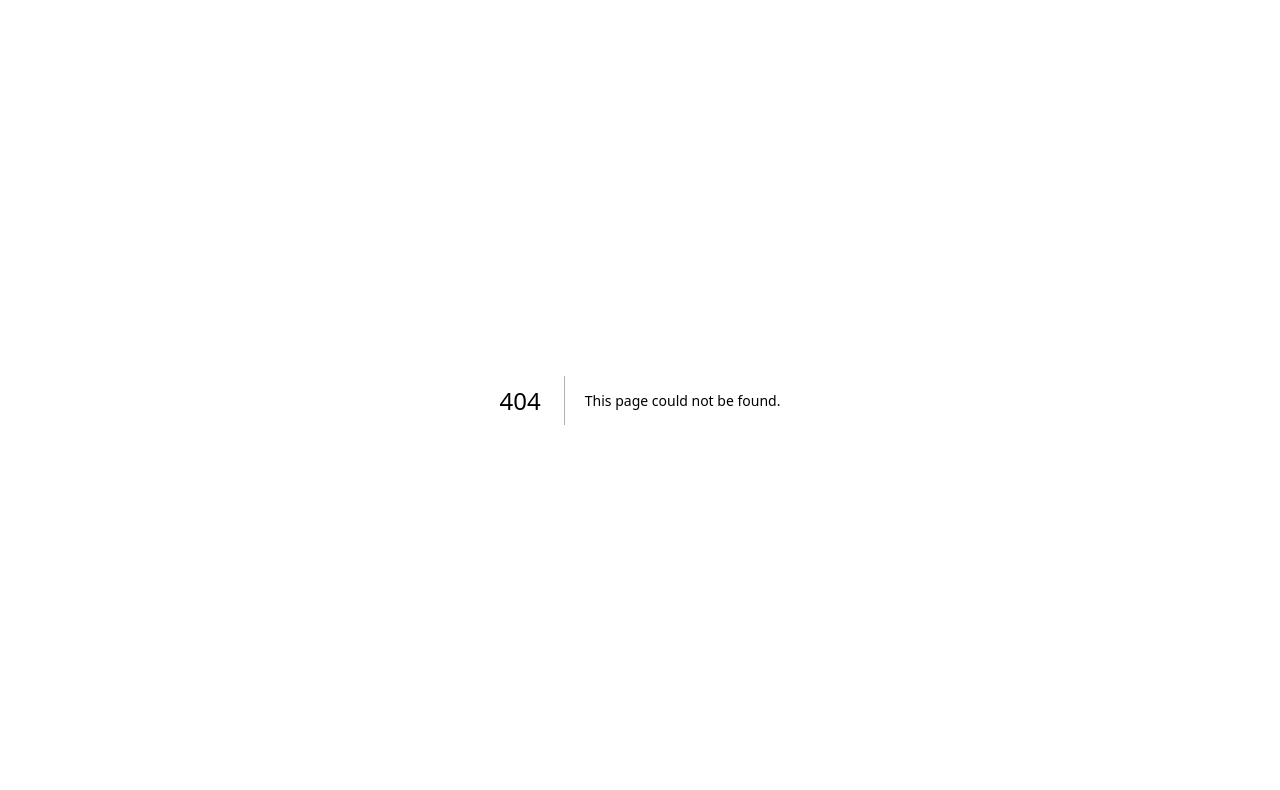
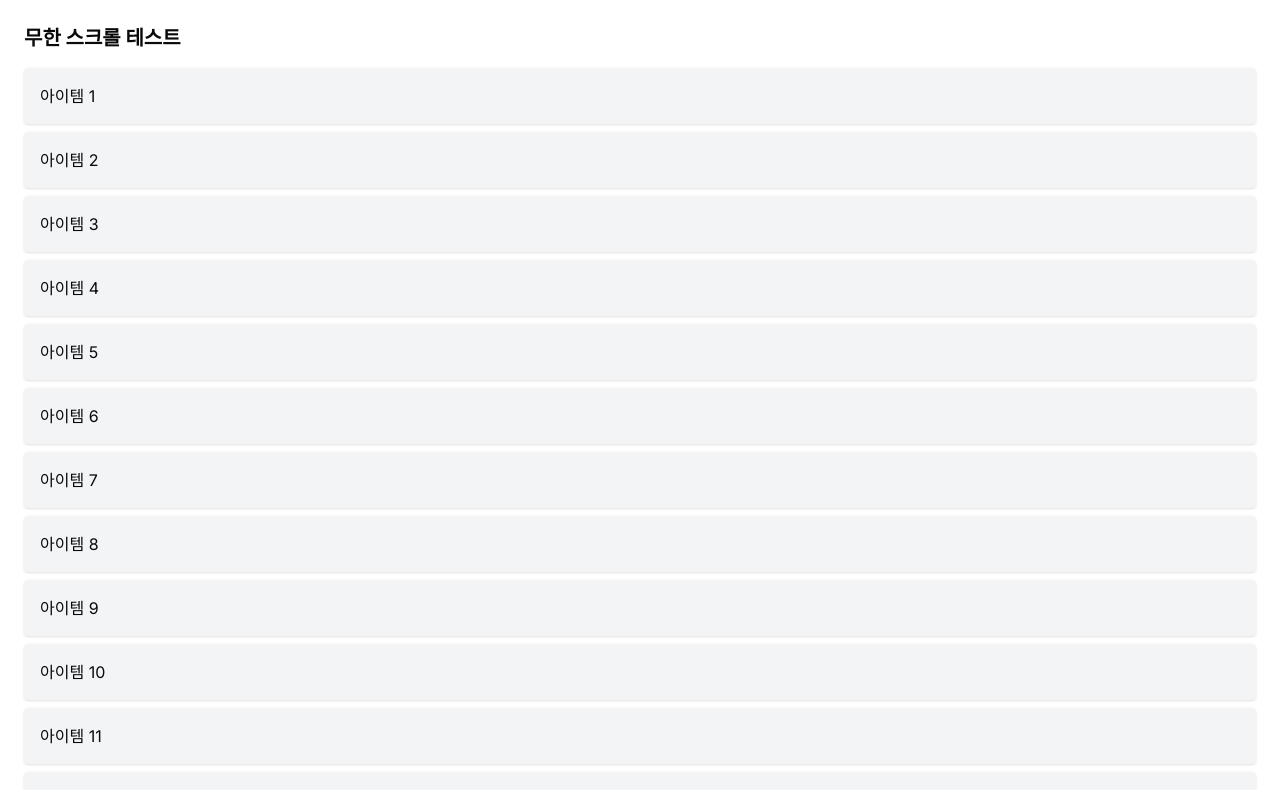
Before and after one commit to Demopeu/vybz-frontend, a Next.js app in the folder apps/user/: page /testInfiniteScroll in a window 1280 px wide. Before the commit this address had no page. Shown: the top 790 px of the page. Built offline with nearby package versions, Linux system fonts and the light colour scheme.

Commit message:
feat: infiniteScrol

```diff
--- /dev/null
+++ b/apps/user/app/testInfiniteScroll/page.tsx
@@ -0,0 +1,48 @@
+'use client';
+
+import { useState } from 'react';
+import InfiniteScrollWrapper from '@/components/infiniteScroll/infiniteScrollWrapper';
+
+export default function TestInfiniteScrollPage() {
+  const [items, setItems] = useState<string[]>(
+    Array.from({ length: 20 }, (_, i) => `아이템 ${i + 1}`)
+  );
+  const [hasNextPage, setHasNextPage] = useState(true);
+  const [isLoading, setIsLoading] = useState(false);
+
+  const fetchMoreItems = async () => {
+    setIsLoading(true);
+
+    // 1초 딜레이 주기 (로딩 느낌)
+    await new Promise((resolve) => setTimeout(resolve, 100));
+
+    const nextItems = Array.from(
+      { length: 20 },
+      (_, i) => `아이템 ${items.length + i + 1}`
+    );
+
+    setItems((prev) => [...prev, ...nextItems]);
+    setHasNextPage(items.length + nextItems.length < 1000); // 총 100개까지만
+    setIsLoading(false);
+  };
+
+  return (
+    <div className="p-6">
+      <h1 className="text-xl font-bold mb-4">무한 스크롤 테스트</h1>
+
+      <InfiniteScrollWrapper
+        hasNextPage={hasNextPage}
+        isLoading={isLoading}
+        onIntersect={fetchMoreItems}
+      >
+        <ul className="space-y-2">
+          {items.map((item, index) => (
+            <li key={index} className="p-4 bg-gray-100 rounded shadow-sm">
+              {item}
+            </li>
+          ))}
+        </ul>
+      </InfiniteScrollWrapper>
+    </div>
+  );
+}
--- /dev/null
+++ b/apps/user/components/infiniteScroll/infiniteScrollWrapper.tsx
@@ -0,0 +1,40 @@
+'use client';
+
+import React, { useEffect, useRef } from 'react';
+import { InfiniteScrollProps } from './types';
+
+export default function InfiniteScrollWrapper({
+  children,
+  hasNextPage,
+  isLoading,
+  onIntersect,
+}: InfiniteScrollProps) {
+  const sentinelRef = useRef<HTMLDivElement | null>(null);
+
+  useEffect(() => {
+    if (!hasNextPage || isLoading) return;
+    const observer = new IntersectionObserver(
+      (entries) => {
+        const entry = entries[0] as IntersectionObserverEntry;
+        if (entry.isIntersecting) {
+          onIntersect();
+        }
+      },
+      { threshold: 1.0 }
+    );
+
+    const sentinel = sentinelRef.current;
+    if (sentinel) observer.observe(sentinel);
+
+    return () => {
+      if (sentinel) observer.unobserve(sentinel);
+    };
+  }, [hasNextPage, isLoading, onIntersect]);
+
+  return (
+    <>
+      {children}
+      <div ref={sentinelRef} className="h-6" />
+    </>
+  );
+}
--- /dev/null
+++ b/apps/user/components/infiniteScroll/types.ts
@@ -0,0 +1,6 @@
+export interface InfiniteScrollProps {
+  children: React.ReactNode; // 보여줄내용
+  hasNextPage: boolean; // 다음 페이지 있는지?
+  isLoading: boolean; // 로딩 중인지?
+  onIntersect: () => void; // 데이터 가져올떄 쓸 함수
+}
```
Also changed, not shown: 2 other files (tests, documents, lock files or other folders).
